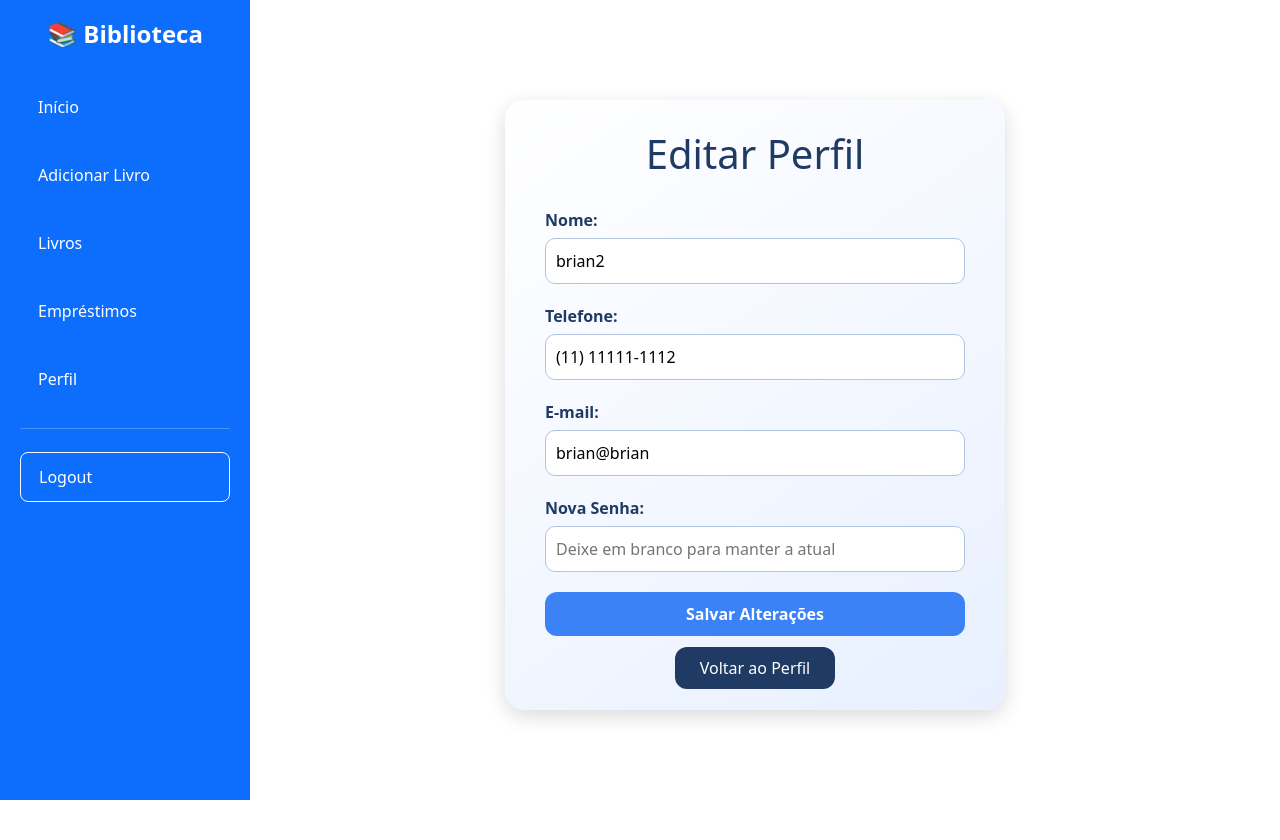
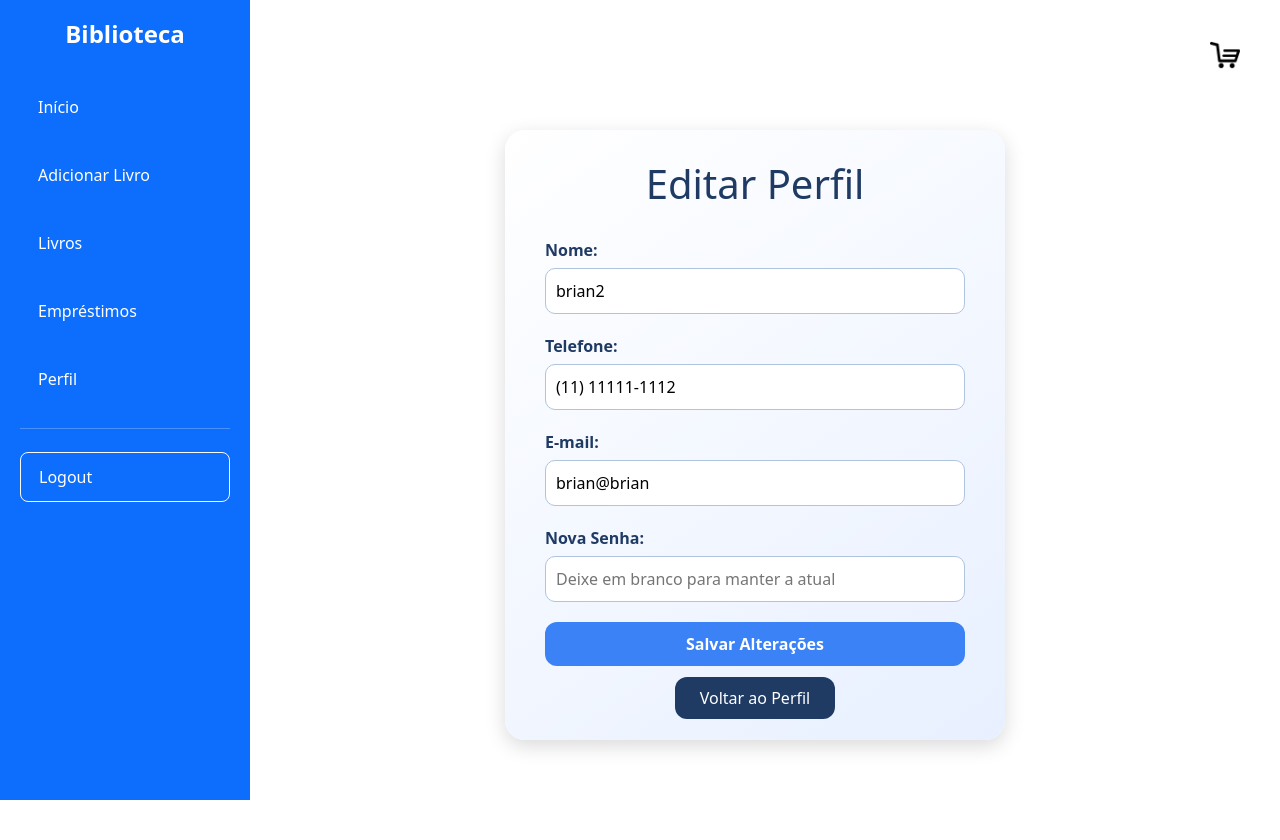
Before and after one commit to BrianKevelyn/projeto-psi, a Flask app: page /editar_perfil in a window 1280 px wide. Before the commit the page ends 800 px from the top, so only its background shows below. Run offline with Flask 3, Linux system fonts and the light colour scheme; a user stored in the database is signed in.

Commit message:
carrinho de compras

```diff
--- a/static/style.css
+++ b/static/style.css
@@ -58,6 +58,11 @@
 .content {
   padding: 40px 40px 40px 270px;
   transition: padding-left 0.3s ease;
+}
+
+.content .img{
+  display: flex;
+  justify-content: end;
 }
 
 
--- a/templates/base.html
+++ b/templates/base.html
@@ -26,7 +26,7 @@
 
 
   <div class="sidebar">
-    <h4 class="text-center mb-4">📚 Biblioteca</h4>
+    <h4 class="text-center mb-4">Biblioteca</h4>
 
     <a href="{{ url_for('main.index') }}" class="nav-link {% if request.endpoint == 'main.index' %}active{% endif %}">Início</a>
     {% if current_user.usu_tipo == "bibliotecario" %}
@@ -40,6 +40,9 @@
   </div>
 
   <div class="content">
+    <div class="img">
+      <img src="{{ url_for('static', filename='img/carrinho.png') }}" alt="carrinho" width="30">
+    </div>
     {% block content %}{% endblock %}
   </div>
 <script>
```
Also changed, not shown: models/carrinho.py (+5 -2 lines), instance/biblioteca.db, models/itemcarrinho.py (added), static/img/carrinho.png (added).
